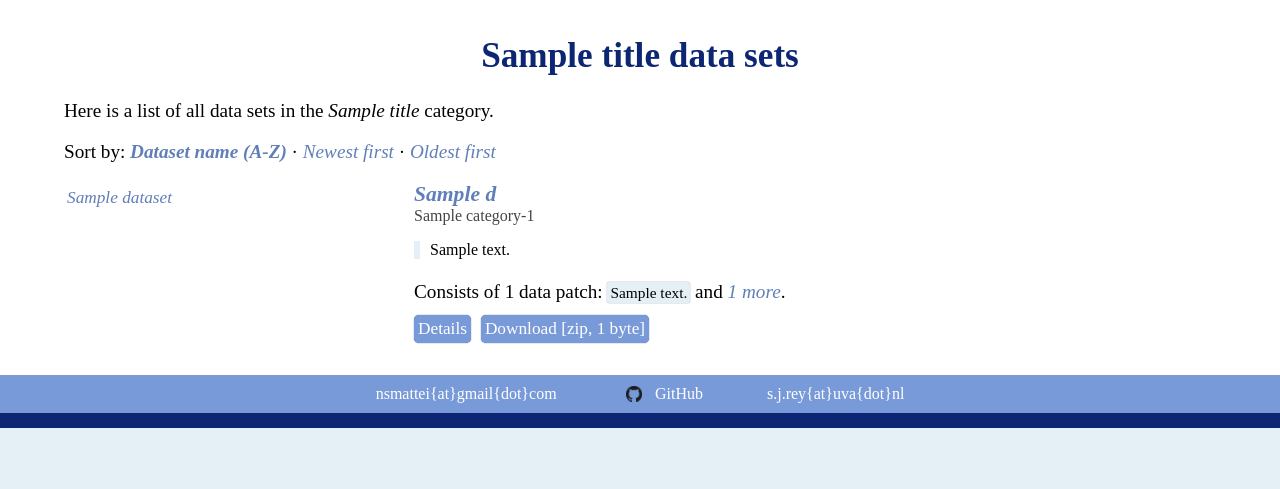
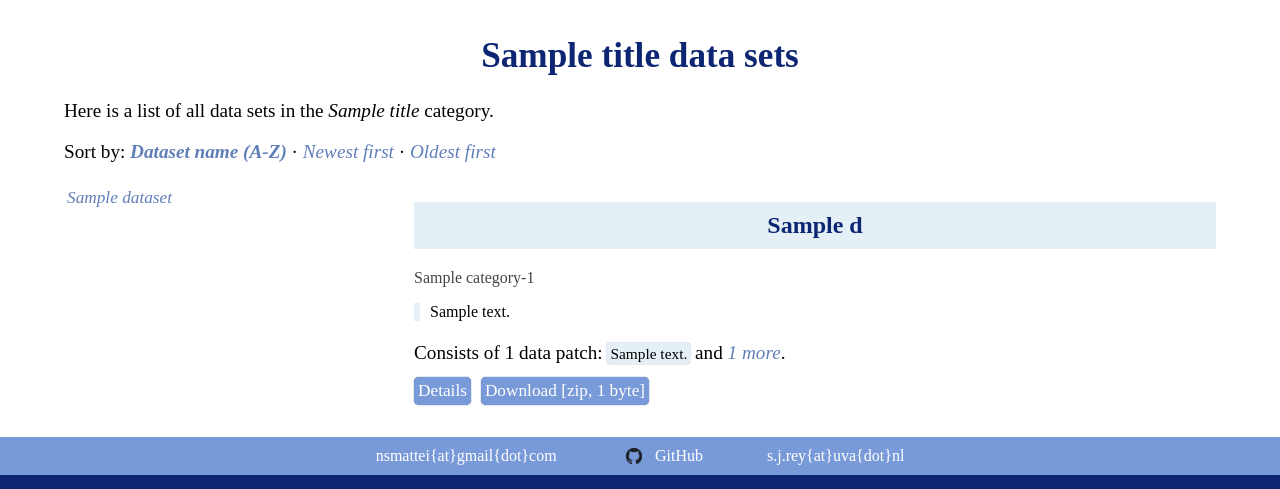
Before and after one commit to PrefLib/PrefLib-Django, a Django app: template preflibApp/templates/preflib/datasetall.html in a window 1280 px wide. Shown: the part 167-656 px from the top of the page. Run offline with Django 3.2, Linux system fonts and the light colour scheme; the template is opened without the code that fills it: most values are stand-ins (such as "Sample title", 1, 10 or a date in 2020).

Commit message:
Update CSS for h2

```diff
--- a/preflibApp/static/css/style.css
+++ b/preflibApp/static/css/style.css
@@ -459,16 +459,11 @@ h1 a {
 }
 
 h2 {
-	text-align : center;
-	color : var(--color-blue1) ;
+	text-align: center;
+	color: var(--color-blue1);
+	background: var(--color-blue3);
 	padding: 10px;
 	font-size: 150%;
-	border-top: 2px dashed var(--color-blue1);
-	border-bottom: 2px dashed var(--color-blue1);
-}
-
-.noBorder {
-	border: none;
 }
 
 h2 a {
@@ -714,7 +709,13 @@ Patch grid
 .patchCell {
 	display: inline-grid;
 	text-align: center;
-	border: 2px solid var(--color-blue2);
+	border-top: 2px solid var(--color-blue2);
+	border-bottom: 2px solid var(--color-blue2);
+	border-right: 2px solid var(--color-blue2);
+}
+
+.patchCell:nth-child(odd) {
+	border-left: 2px solid var(--color-blue2);
 }
 
 .patchGrid img {
@@ -833,18 +834,7 @@ ul#dataset-list > li {
 }
 
 ul#dataset-list > li:not(:first-child) {
-	border-top: 1px solid #ddd;
-	margin-top: 20px;
-}
-
-ul#dataset-list > li:first-child .dataset-title {
-	margin-top: 0px;
-}
-
-ul#dataset-list .dataset-title {
-	margin-top: 0.5em;
-	margin-bottom: 0;
-	font-size: 135%;
+	margin-top: 40px;
 }
 
 ul#dataset-list .dataset-number {
--- a/preflibApp/templates/preflib/datasetall.html
+++ b/preflibApp/templates/preflib/datasetall.html
@@ -36,7 +36,7 @@
 	<li
 	id="{{ds.category}}-{{ds.seriesNumber}}"
 	data-number="{{ds.seriesNumber}}" data-name="{{ds.name}}">
-		<p class="dataset-title"><strong><a href="{% url 'preflibapp:dataset' ds.category ds.seriesNumber %}" id="{{ds.category}}{{ds.seriesNumber}}">{{ ds.name }}</a></strong></p>
+		<h2 class="dataset-title"><a href="{% url 'preflibapp:dataset' ds.category ds.seriesNumber %}" id="{{ds.category}}{{ds.seriesNumber}}">{{ ds.name }}</a></h2>
 
 		<p class="dataset-number">{{ds.category}}-{{ds.seriesNumber}}</p>
 
```
